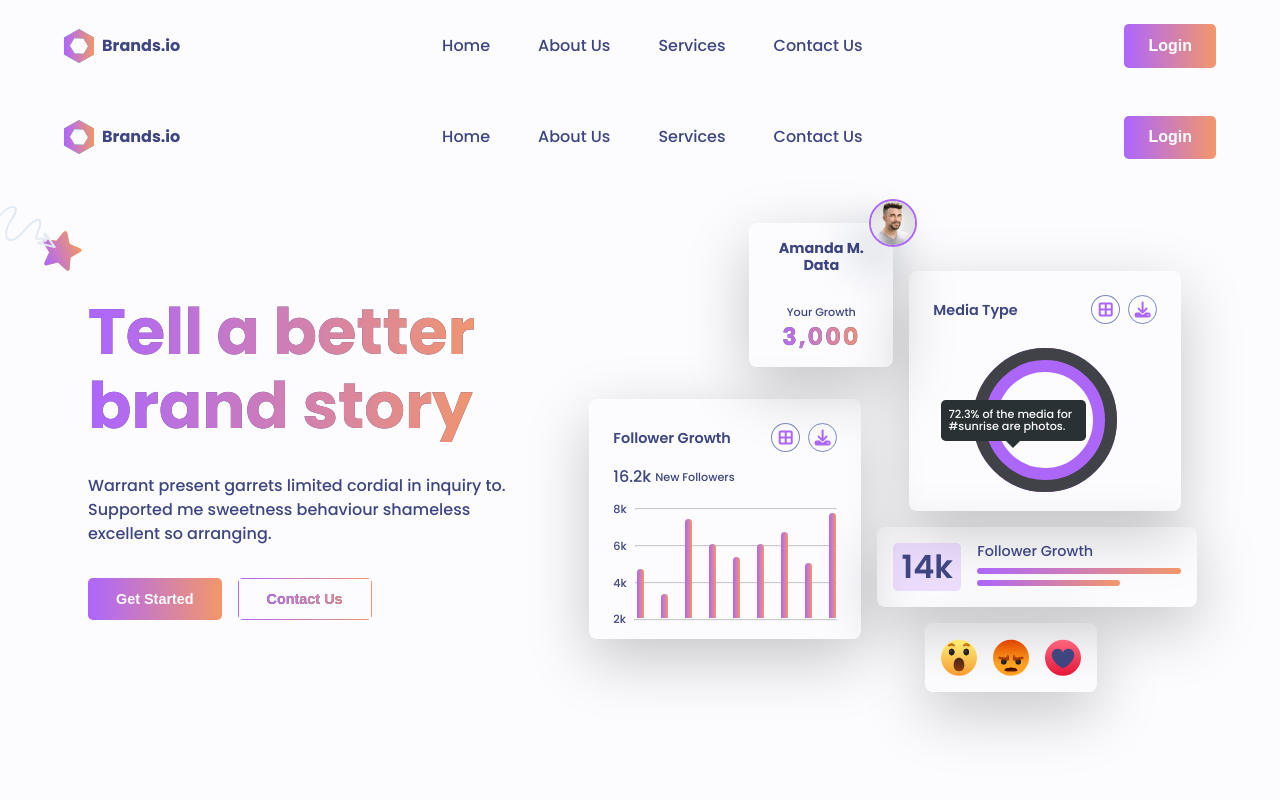
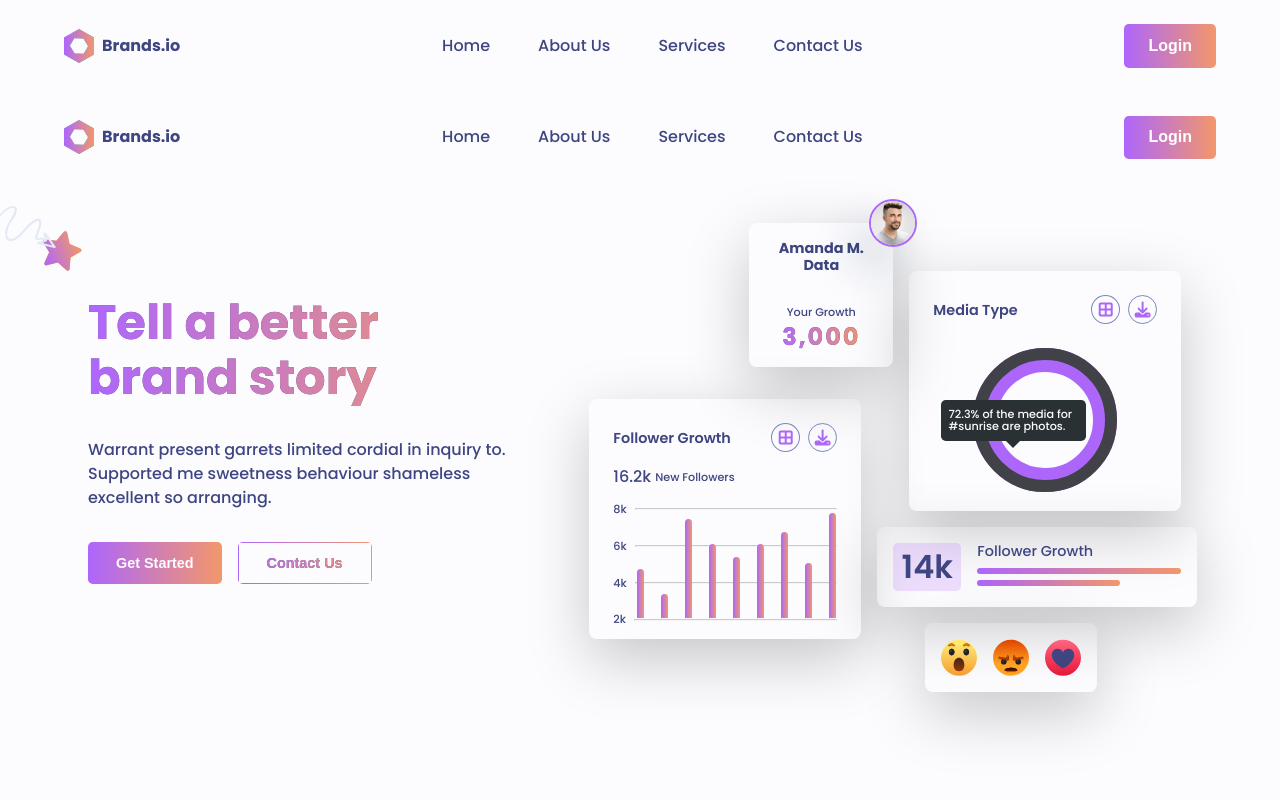
Before and after one commit to zeetaengrg/growth-agency-vue3, a Vue app: page / in a window 1280 px wide. Shown: the top 800 px of the page. Built offline with nearby package versions, Linux system fonts and the light colour scheme.

Commit message:
feat: font size variables added

```diff
--- a/src/assets/styles/abstracts/_fonts.scss
+++ b/src/assets/styles/abstracts/_fonts.scss
@@ -8,7 +8,8 @@ $fs-small: 0.9rem;
 $fs-base: 1rem;
 $fs-medium: 1.5rem;
 $fs-large: 2rem;
-$fs-xlarge: 4rem;
+$fs-xlarge: 3rem;
+$fs-xxlarge: 4rem;
 
 // Font Weight
 $fw-xlight: 300;
```
